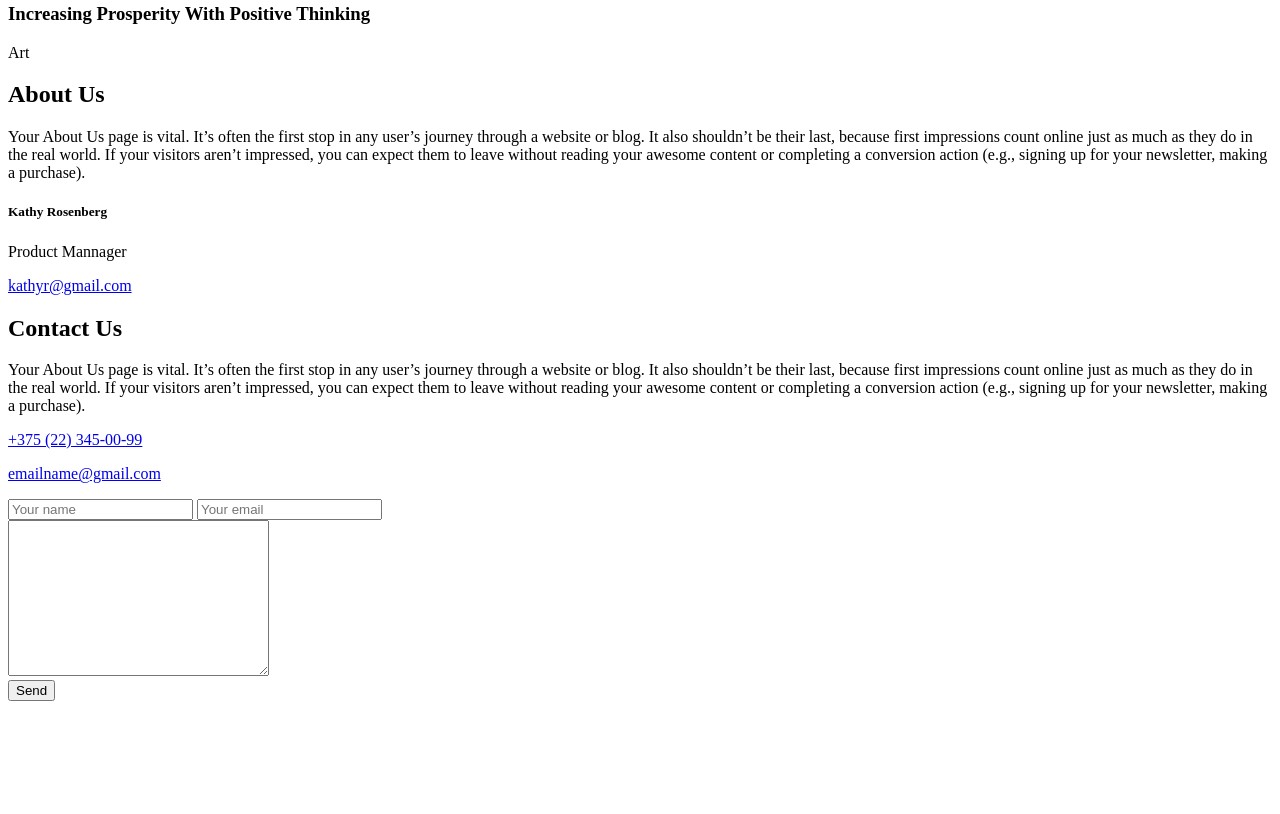
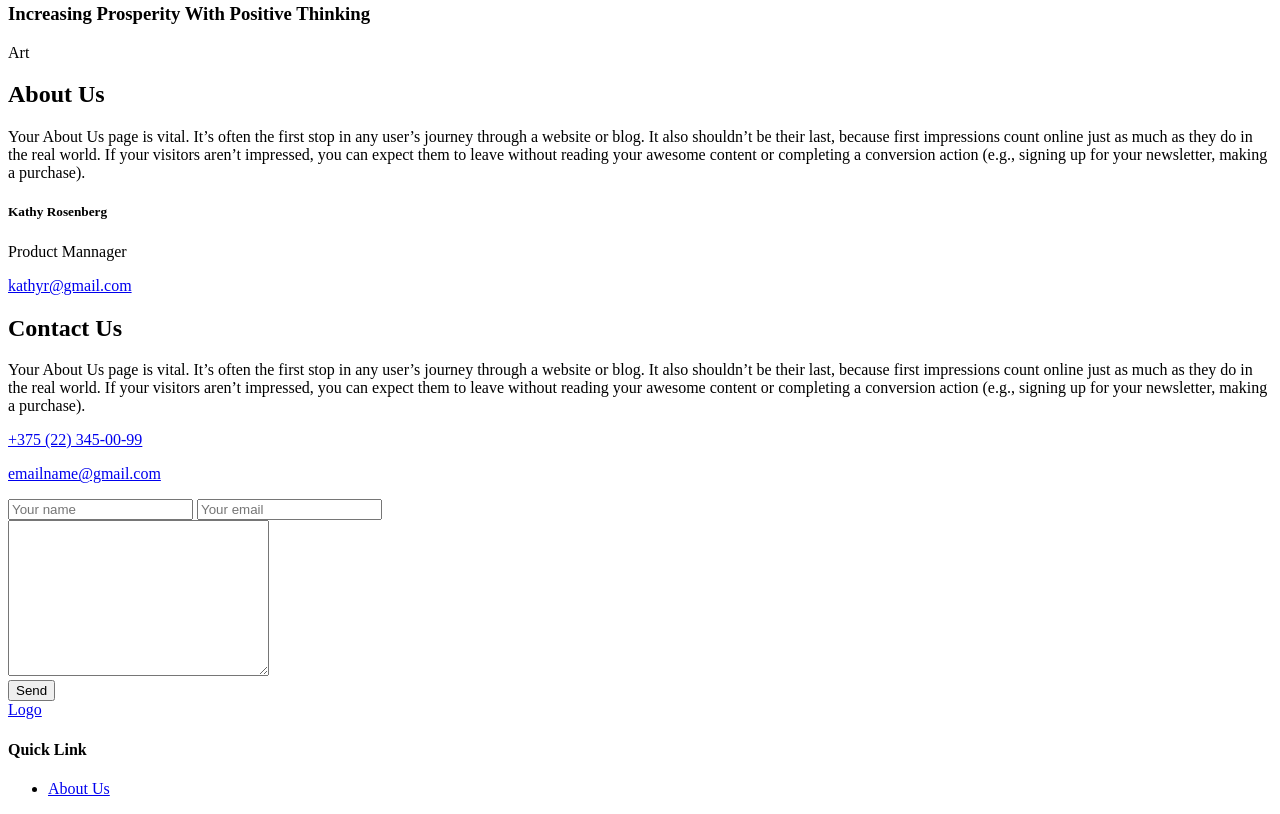
Before and after one commit to GoodFellow23/Lecture-Markup, a plain HTML site: page index.html in a window 1280 px wide. Shown: the part 774-1588 px from the top of the page. Before the commit the page ends 1483 px from the top, so only its background shows below. Drawn offline with Linux system fonts and the light colour scheme.

Commit message:
feat: add footer structure

```diff
--- a/index.html
+++ b/index.html
@@ -8,7 +8,7 @@
 <body>
     <header class="header">
         <div class="wrapper">
-            <a href="#">Logo</a>
+            <a href="#" class="logo">Logo</a>
             <nav class="header__navigation">
                 <ul class="navigation">
                     <li>Home</li>
@@ -117,5 +117,18 @@
             </div>
         </div>
     </section>
+    <footer>
+        <div class="wrapper">
+            <div class="layout-4-column">
+                <a href="#" class="logo">Logo</a>
+                <div class="footer-navigation">
+                    <h4>Quick Link</h4>
+                    <ul class="footer-navigation__links">
+                        <li><a href="#">About Us</a></li>
+                    </ul>
+                </div>
+            </div>
+        </div>
+    </footer>
 </body>
 </html>
```
